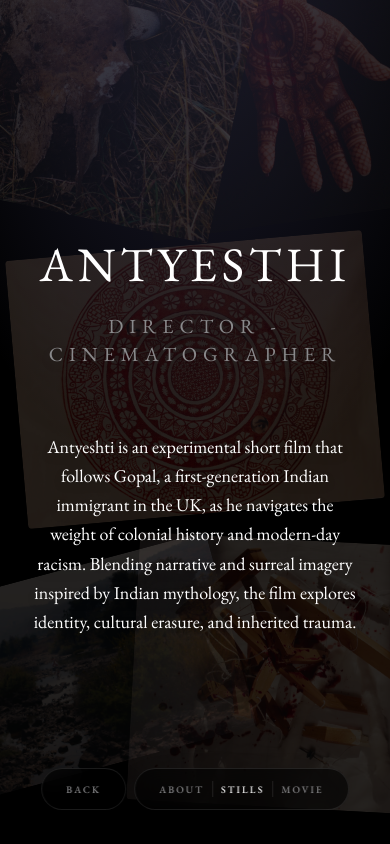
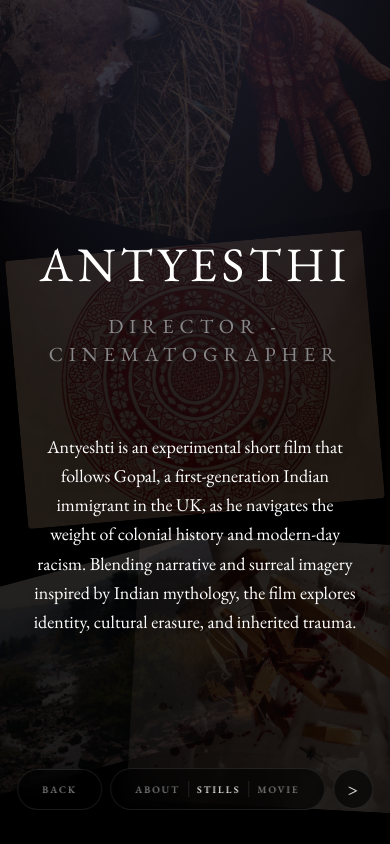
Before and after one commit to JetrayProjects/PortfolioWebsite-Kushal_Dhingra, a Next.js app: page /work/antyesthi in a window 390 px wide. Shown: the top 844 px of the page. Built offline with nearby package versions, Linux system fonts and the light colour scheme.

Commit message:
Added arrows and fixed errors.

```diff
--- a/app/work/[id]/page.tsx
+++ b/app/work/[id]/page.tsx
@@ -5,9 +5,10 @@ import { notFound } from "next/navigation";
 import Image from "next/image";
 import gsap from "gsap";
 import { ScrollTrigger } from "gsap/ScrollTrigger";
-import { getProjectById } from "@/lib/data";
+import { getProjectById, getAdjacentProjects } from "@/lib/data";
 import ProjectNavbar from "@/components/ProjectNavbar";
 import ProjectBackground from "@/components/ui/ProjectBackground";
+import Link from "next/link";
 
 // export function generateStaticParams() {
 //     return workSections.flatMap((section) =>
@@ -24,6 +25,7 @@ export default function ProjectPage({
 }) {
     const resolvedParams = use(params);
     const project = getProjectById(resolvedParams.id);
+    const { prev, next } = getAdjacentProjects(resolvedParams.id);
     const [loaded, setLoaded] = useState(false);
 
     // Force scroll to top instantly on mount — prevents scroll restoration
@@ -140,7 +142,7 @@ export default function ProjectPage({
                 transition: "opacity 0.1s ease-in",
             }}
         >
-            <ProjectNavbar />
+            <ProjectNavbar prev={prev} next={next} />
 
             <ProjectBackground />
 
@@ -195,7 +197,6 @@ export default function ProjectPage({
                                         height={600}
                                         className="w-full h-auto"
                                         priority={idx < 5}
-                                        unoptimized
                                     />
                                 </div>
                             ))}
@@ -225,6 +226,8 @@ export default function ProjectPage({
                     </div>
                 </section>
             )}
+
+            {/* Project Navigation is now handled by ProjectNavbar */}
         </main>
     );
 }
--- a/components/ProjectNavbar.tsx
+++ b/components/ProjectNavbar.tsx
@@ -3,8 +3,9 @@
 import Link from "next/link";
 import { useEffect, useState } from "react";
 import { cn } from "@/lib/utils";
+import { Project } from "@/lib/data";
 
-export default function ProjectNavbar() {
+export default function ProjectNavbar({ prev, next }: { prev?: Project | null; next?: Project | null }) {
     const [activeSection, setActiveSection] = useState("about");
 
     useEffect(() => {
@@ -41,15 +42,48 @@ export default function ProjectNavbar() {
     };
 
     return (
-        <nav className="fixed left-1/2 -translate-x-1/2 bottom-[4vh] md:top-[4vh] md:bottom-auto z-[100] transition-all duration-500 flex gap-2 md:gap-4">
-            <Link
-                href="/"
-                className="flex items-center justify-center px-6 py-3 rounded-full bg-black/60 backdrop-blur-md border border-white/10 shadow-2xl text-[#89898b] hover:text-white transition-colors uppercase tracking-[0.2em] text-[10px] md:text-xs font-medium"
-            >
-                Back
-            </Link>
+        <>
+            {/* Desktop Fixed Side Arrows */}
+            <div className="hidden md:block">
+                {prev && (
+                    <Link
+                        href={`/work/${prev.id}`}
+                        className="fixed top-1/2 left-4 md:left-8 -translate-y-1/2 z-[100] group flex items-center gap-4 transition-opacity hover:opacity-70"
+                    >
+                        <span className="text-4xl lg:text-6xl font-light text-white transition-transform duration-700 ease-out group-hover:-translate-x-2">&lt;</span>
+                        <span className="text-sm lg:text-lg font-light uppercase tracking-widest text-white opacity-0 -translate-x-4 transition-all duration-700 ease-out group-hover:opacity-100 group-hover:translate-x-0 whitespace-nowrap pointer-events-none">{prev.title}</span>
+                    </Link>
+                )}
+                {next && (
+                    <Link
+                        href={`/work/${next.id}`}
+                        className="fixed top-1/2 right-4 md:right-8 -translate-y-1/2 z-[100] group flex items-center gap-4 transition-opacity hover:opacity-70"
+                    >
+                        <span className="text-sm lg:text-lg font-light uppercase tracking-widest text-white opacity-0 translate-x-4 transition-all duration-700 ease-out group-hover:opacity-100 group-hover:translate-x-0 whitespace-nowrap pointer-events-none">{next.title}</span>
+                        <span className="text-4xl lg:text-6xl font-light text-white transition-transform duration-700 ease-out group-hover:translate-x-2">&gt;</span>
+                    </Link>
+                )}
+            </div>
 
-            <div className="flex items-center gap-2 md:gap-4 px-6 py-3 rounded-full bg-black/60 backdrop-blur-md border border-white/10 shadow-2xl">
+            <nav className="fixed left-1/2 -translate-x-1/2 bottom-[4vh] md:top-[4vh] md:bottom-auto z-[100] transition-all duration-500 flex gap-2 md:gap-4 items-center">
+                {/* Mobile Prev Arrow */}
+                {prev && (
+                    <Link
+                        href={`/work/${prev.id}`}
+                        className="md:hidden flex items-center justify-center w-[40px] h-[40px] shrink-0 rounded-full bg-black/60 backdrop-blur-md border border-white/10 shadow-2xl text-white transition-colors text-lg font-light"
+                    >
+                        &lt;
+                    </Link>
+                )}
+
+                <Link
+                    href="/"
+                    className="flex items-center justify-center px-6 py-3 rounded-full bg-black/60 backdrop-blur-md border border-white/10 shadow-2xl text-[#89898b] hover:text-white transition-colors uppercase tracking-[0.2em] text-[10px] md:text-xs font-medium shrink-0"
+                >
+                    Back
+                </Link>
+
+                <div className="flex items-center gap-2 md:gap-4 px-6 py-3 rounded-full bg-black/60 backdrop-blur-md border border-white/10 shadow-2xl shrink-0">
 
                 <button
                     onClick={(e) => scrollTo('about', e)}
@@ -81,6 +115,17 @@ export default function ProjectNavbar() {
                     Movie
                 </button>
             </div>
+
+            {/* Mobile Next Arrow */}
+            {next && (
+                <Link
+                    href={`/work/${next.id}`}
+                    className="md:hidden flex items-center justify-center w-[40px] h-[40px] shrink-0 rounded-full bg-black/60 backdrop-blur-md border border-white/10 shadow-2xl text-white transition-colors text-lg font-light"
+                >
+                    &gt;
+                </Link>
+            )}
         </nav>
+        </>
     );
 }
--- a/components/Work.tsx
+++ b/components/Work.tsx
@@ -57,7 +57,6 @@ function ProjectRow({
                         src={project.poster}
                         alt={project.title}
                         fill
-                        unoptimized
                         className={cn(
                             "object-cover transition-transform duration-1000",
                             (isHovered || isMobile) ? "scale-100" : "scale-105",
--- a/components/ui/zoom-parallax.tsx
+++ b/components/ui/zoom-parallax.tsx
@@ -72,7 +72,6 @@ export function ZoomParallax({ images, children }: ZoomParallaxProps) {
                                     fill
                                     className="object-cover"
                                     priority={index < 3}
-                                    unoptimized
                                 />
                             </div>
                         </motion.div>
--- a/lib/data.ts
+++ b/lib/data.ts
@@ -134,9 +134,8 @@ export const workSections: WorkSectionType[] = [
                 poster: "/files/photos/The-Blade-and-the-Butterfly/README.webp",
                 youtubeUrl: "https://www.youtube.com/embed/Z9fYMrjp7xA?si=hC2_XiJGj3FeAtIF",
                 about: [
-                    "Hi, I'm Kushal, a cinematographer, filmmaker, and visual artist from India.",
-                    "After graduating from Edinburgh Napier University in Scotland, I've been working across films, music videos, and commercial projects in both the UK and India. I'm drawn to stories about people, culture, and identity, and I love using visuals to bring emotion and atmosphere to the screen.",
-                    "When I'm not behind the camera, I'm usually developing new film ideas, taking photographs, or searching for good light.",
+                    "The Blade and the Butterfly is a thriller that follows Sonia, a ballet dancer whose life is thrown into chaos when she is kidnapped by gangsters tied to her instructor Andre's criminal past.",
+                    "As Andre's attempt to rescue her ends in defeat, Sonia is forced to fight for her own survival. Set against the backdrop of an abandoned nightclub, her struggle is intercut with glimpses of her ballet performance, Birth of the Butterfly, as she discovers the strength to overcome her captor and reclaim her freedom."
                 ],
                 stills: []
             }
@@ -214,3 +213,15 @@ export function getProjectById(id: string): Project | undefined {
     }
     return undefined;
 }
+
+export function getAdjacentProjects(currentId: string): { prev: Project | null, next: Project | null } {
+    const allProjects = workSections.flatMap((s) => s.projects);
+    const currentIndex = allProjects.findIndex((p) => p.id === currentId);
+
+    if (currentIndex === -1) return { prev: null, next: null };
+
+    return {
+        prev: currentIndex > 0 ? allProjects[currentIndex - 1] : null,
+        next: currentIndex < allProjects.length - 1 ? allProjects[currentIndex + 1] : null,
+    };
+}
```
